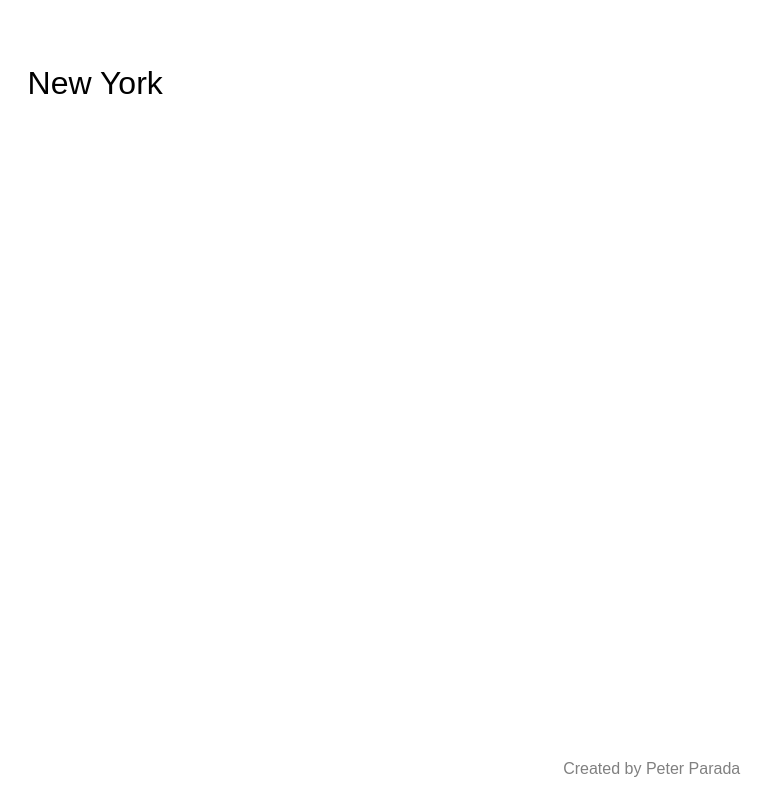
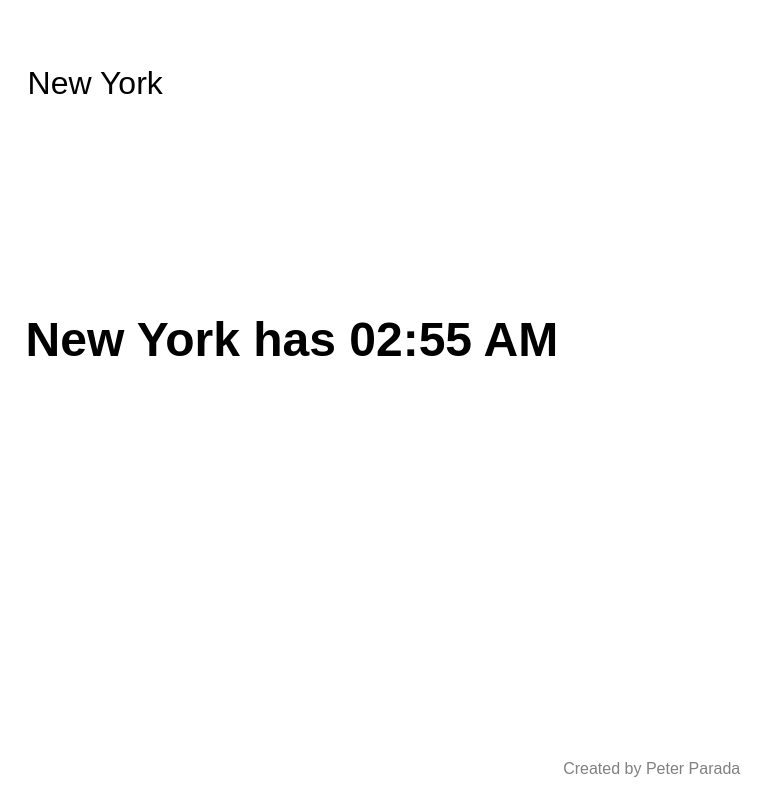
Before and after one commit to pito-svk/gettime, a React (Create React App) app in the folder site/: page / in a window 1280 px wide. Shown: the whole page, without its empty margins (0-774 px from the left). Built offline with nearby package versions, Linux system fonts and the light colour scheme.

Commit message:
Add TimeResult component

```diff
--- a/site/src/App.jsx
+++ b/site/src/App.jsx
@@ -2,13 +2,14 @@ import React, { Component } from 'react'
 import './App.css'
 import InputBox from './InputBox.jsx'
 import Footer from './Footer.jsx'
+import TimeResult from './TimeResult.jsx'
 
 class App extends Component {
   render () {
     return (
       <div className="App">
         <InputBox />
-        <div className="TimeResult" />
+        <TimeResult />
         <Footer />
       </div>
     )
--- /dev/null
+++ b/site/src/TimeResult.css
@@ -0,0 +1,5 @@
+.TimeResult {
+  position: fixed;
+  top: 35%;
+  font-size: 1.5em;
+}
--- /dev/null
+++ b/site/src/TimeResult.jsx
@@ -0,0 +1,14 @@
+import React, { Component } from 'react'
+import './TimeResult.css'
+
+class TimeResult extends Component {
+  render () {
+    return (
+      <div className="TimeResult">
+        <h1>New York has 02:55 AM</h1>
+      </div>
+    )
+  }
+}
+
+export default TimeResult
```
